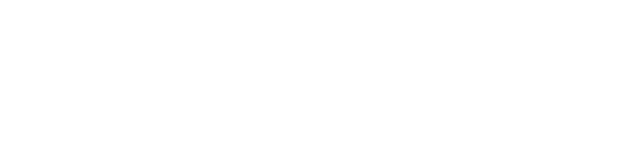
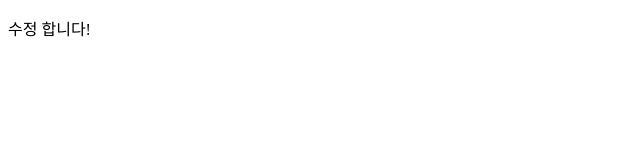
Before and after one commit to midas5223/GitnitTest, a plain HTML site: page GitnitTest/index.html in a window 1280 px wide. Shown: the whole page, without its empty margins (0-640 px from the left). Drawn offline with Linux system fonts and the light colour scheme.

Commit message:
새로운 기능추가

```diff
--- a/GitnitTest/index.html
+++ b/GitnitTest/index.html
@@ -7,6 +7,6 @@
     <title>수정!</title>
 </head>
 <body>
-
+    <P>수정 합니다!</P>
 </body>
 </html>
```
